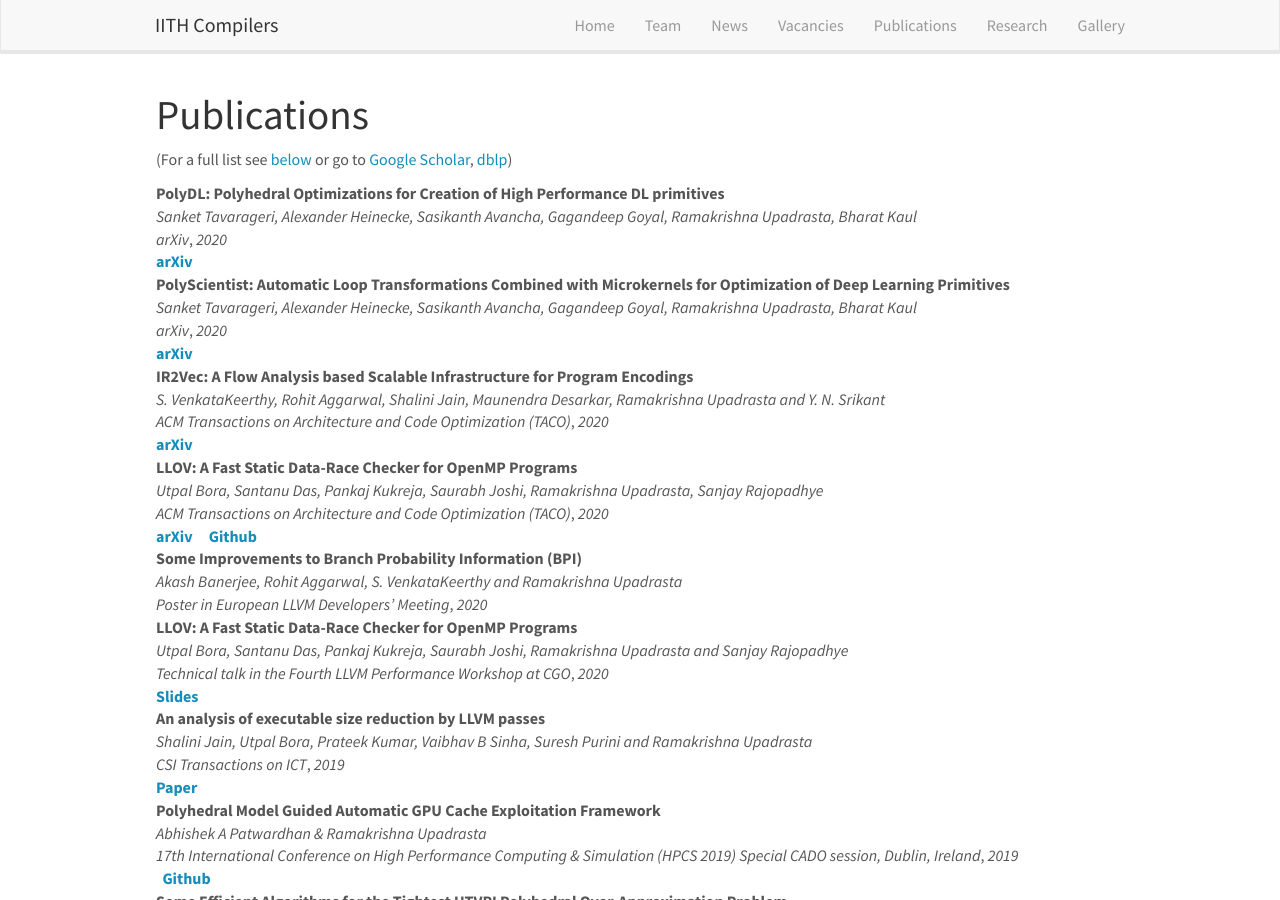
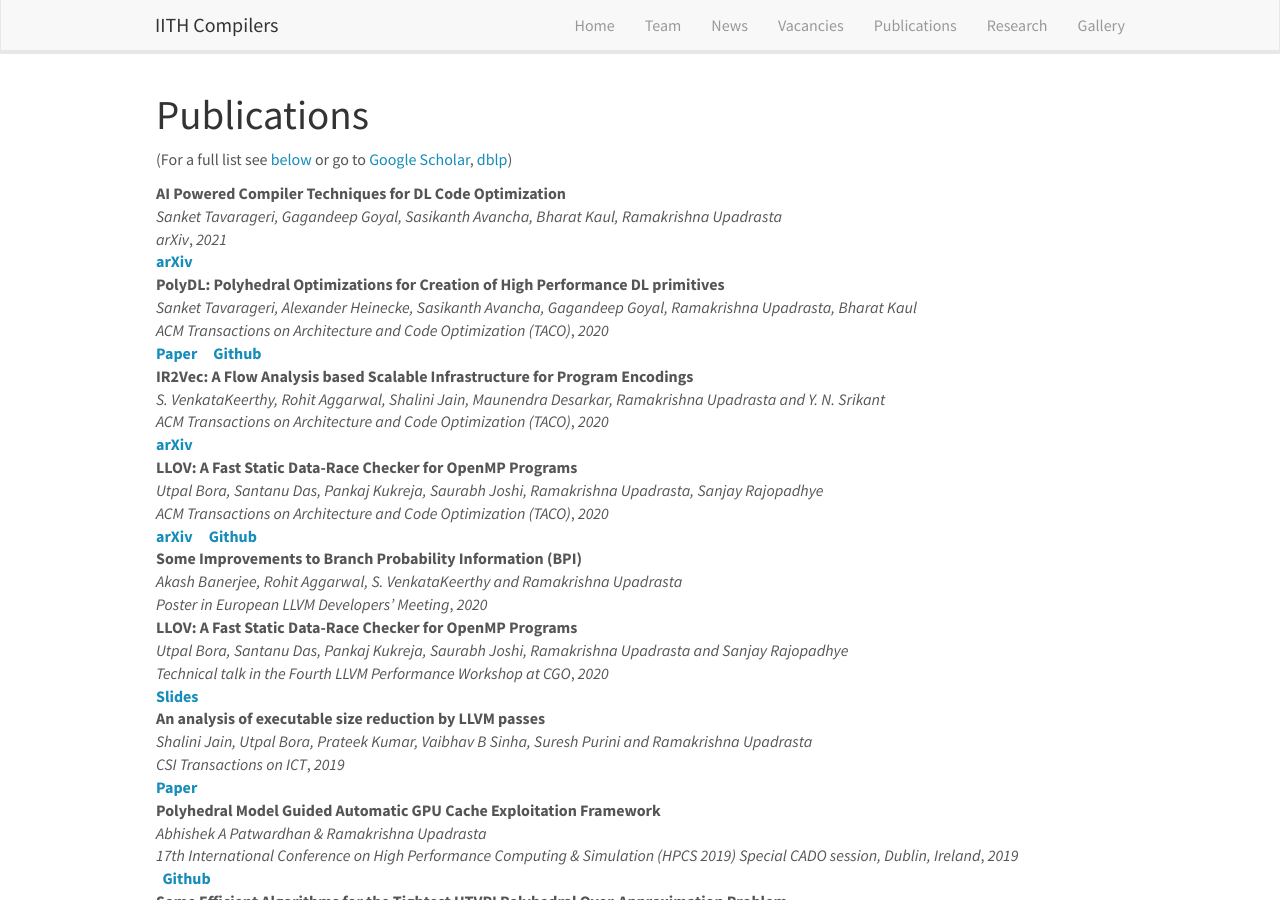
Before and after one commit to utpalbora/compilers.cse.iith.ac.in, a Jekyll site: the page built from _pages/publications.md, in a window 1280 px wide and 900 px high. Built offline with Jekyll 4.4.1, drawn with Linux system fonts in a browser that asks for light colours; nearby versions of some CDN libraries.

```diff
--- a/_data/publist.yml
+++ b/_data/publist.yml
@@ -1,32 +1,49 @@
-- title: "PolyDL: Polyhedral Optimizations for Creation of High Performance DL primitives"
-  authors: "Sanket Tavarageri, Alexander Heinecke, Sasikanth Avancha, Gagandeep Goyal, Ramakrishna Upadrasta, Bharat Kaul"
-  year: "2020"
+- title: "AI Powered Compiler Techniques for DL Code Optimization"
+  authors: "Sanket Tavarageri, Gagandeep Goyal, Sasikanth Avancha, Bharat Kaul, Ramakrishna Upadrasta"
+  year: "2021"
   publishedAt: "arXiv"
   type: "Journel|Transaction|Conference"
   image: ""
   link:
-    url: "https://arxiv.org/abs/2006.02230"
+    url: "https://arxiv.org/abs/2104.05573"
     display:  "arXiv"
     slides: ""
     authorCopy: ""
   highlight: 1
   news2:
 
-
-- title: "PolyScientist: Automatic Loop Transformations Combined with Microkernels for Optimization of Deep Learning Primitives"
+- title: "PolyDL: Polyhedral Optimizations for Creation of High Performance DL primitives"
   authors: "Sanket Tavarageri, Alexander Heinecke, Sasikanth Avancha, Gagandeep Goyal, Ramakrishna Upadrasta, Bharat Kaul"
   description: ""
   year: "2020"
-  publishedAt: "arXiv"
+  publishedAt: "ACM Transactions on Architecture and Code Optimization (TACO)"
   type: "Conference"
   image: ""
   link:
-    url: "https://arxiv.org/abs/2002.02145"
-    display:  "arXiv"
+    url: "https://dl.acm.org/doi/abs/10.1145/3433103"
+    display:  "Paper"
     slides: ""
     authorCopy: ""
+  github:
+    url: "https://github.com/IITH-Compilers/polydl"
+    display: "Github"
   highlight: 1
   news2:
+
+# - title: "PolyScientist: Automatic Loop Transformations Combined with Microkernels for Optimization of Deep Learning Primitives"
+#   authors: "Sanket Tavarageri, Alexander Heinecke, Sasikanth Avancha, Gagandeep Goyal, Ramakrishna Upadrasta, Bharat Kaul"
+#   description: ""
+#   year: "2020"
+#   publishedAt: "arXiv"
+#   type: "Conference"
+#   image: ""
+#   link:
+#     url: "https://arxiv.org/abs/2002.02145"
+#     display:  "arXiv"
+#     slides: ""
+#     authorCopy: ""
+#   highlight: 1
+#   news2:
 
 - title: "IR2Vec: A Flow Analysis based Scalable Infrastructure for Program Encodings"
   authors: "S. VenkataKeerthy, Rohit Aggarwal, Shalini Jain, Maunendra Desarkar, Ramakrishna Upadrasta and Y. N. Srikant"
```
Also changed, not shown: _pages/polydl.md (+13 -0 lines).
